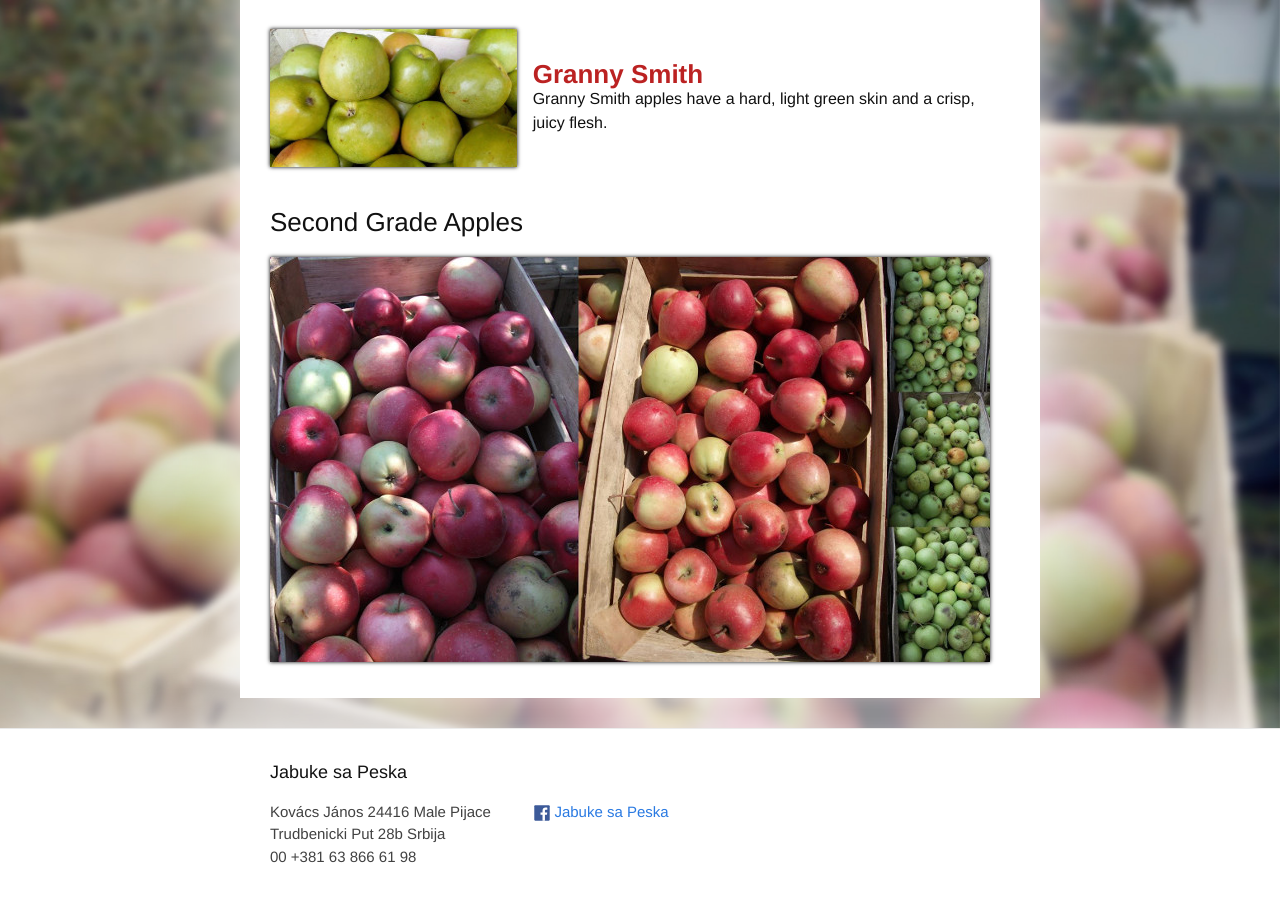
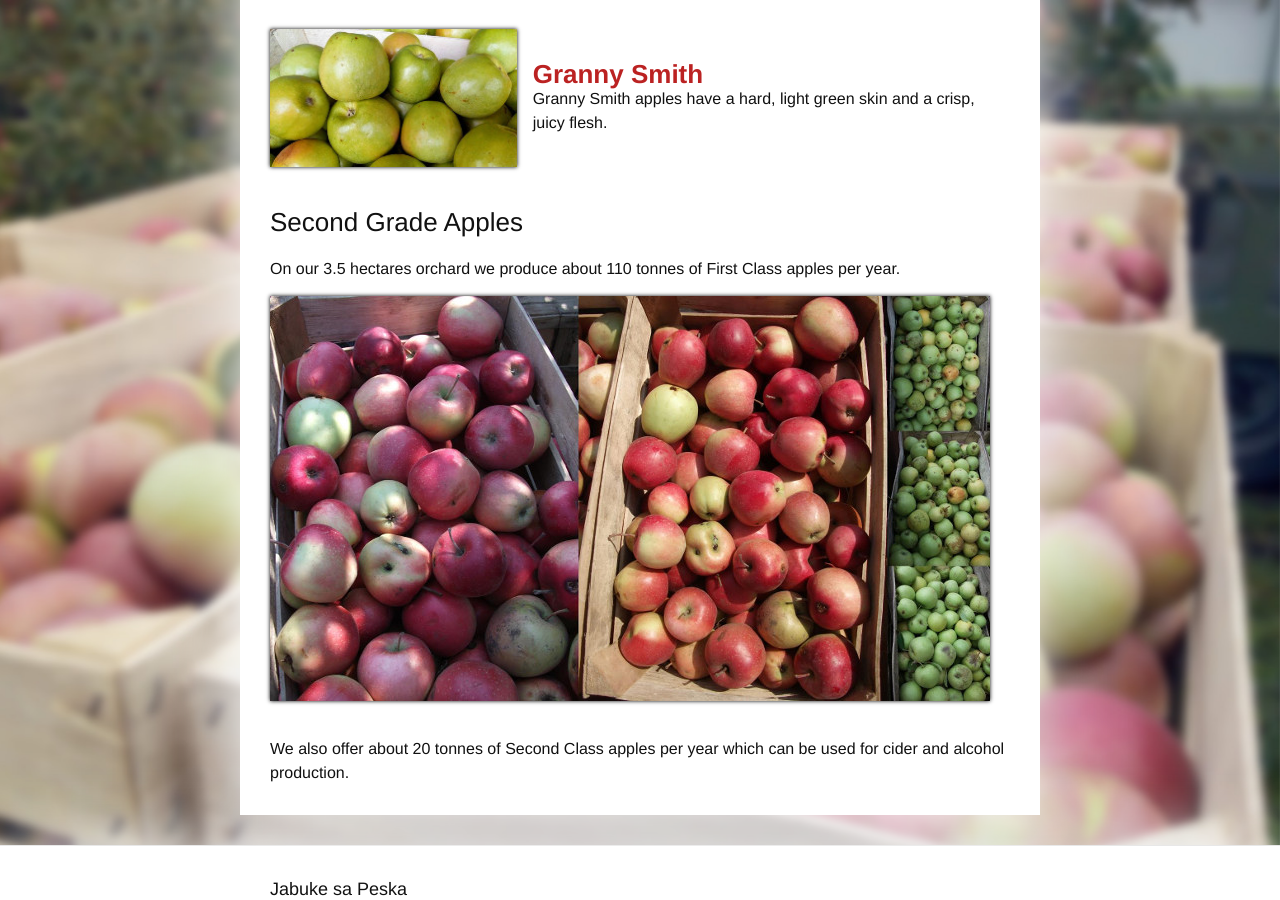
Before and after one commit to JabukeSaPeska/JabukeSaPeska.github.io, a Jekyll site: the page built from AppleVarieties.md, in a window 1280 px wide and 900 px high, scrolled down 1365 px. Built offline with Jekyll 4.4.1, drawn with Linux system fonts in a browser that asks for light colours; some of the changed text lies outside the part shown.

Commit message:
Apple Varieties => "Apples for sale"

```diff
--- a/AppleVarieties.md
+++ b/AppleVarieties.md
@@ -1,7 +1,7 @@
 ---
 layout: page
-title: Apple Varieties
-permalink: /apple-varieties/
+title: Apples For Sale
+permalink: /apples-for-sale/
 ---
 
 <style type="text/css">
@@ -99,9 +99,12 @@
 
 	<h3>Second Grade Apples</h3>
 
+	<p>On our 3.5 hectares orchard we produce about 110 tonnes of First Class apples per year.</p>
+
 	<div class="flex-row apple-variety">
 		<div class="flex-12">
 			<img src="/img/apple-varieties/industrial1.jpg" class="shadow-outline">
 		</div>
 	</div>
+	<p>We also offer about 20 tonnes of Second Class apples per year which can be used for cider and alcohol production.</p>
 </div>
--- a/_includes/header.html
+++ b/_includes/header.html
@@ -15,7 +15,7 @@
 
 			<div class="trigger">
 
-				<a class="page-link" href="/apple-varieties/">Apple Varieties</a>
+				<a class="page-link" href="/apples-for-sale/">Apples For Sale</a>
 				<a class="page-link" href="/technology/">Technology</a>
 				<a class="page-link" href="/contact/">Contact</a>
 				<a class="page-link lang-link lang-en" href="/en/">&nbsp;</a>
```
Also changed, not shown: index.md (+1 -1 lines).
